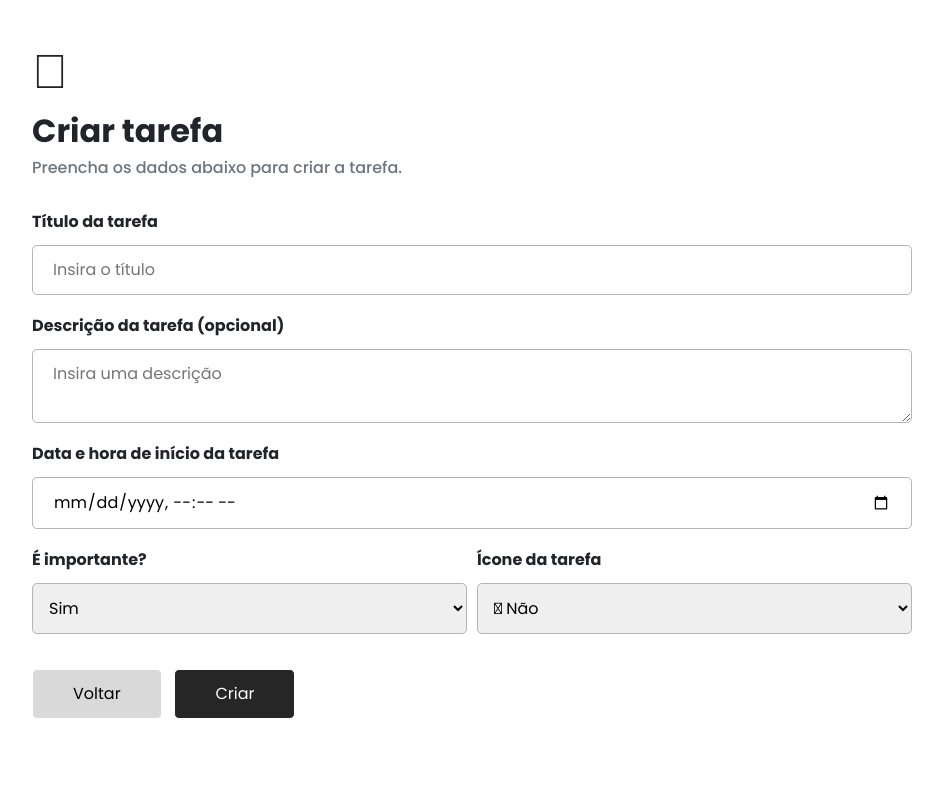
After one commit to Lugaluvi/oldFando, a PHP site: page /menus/addTask.php in a window 1280 px wide. The commit adds this page. Shown: the whole page, without its empty margins (168-1111 px from the left). Run offline with PHP 8.4, Linux system fonts and the light colour scheme; some libraries are stand-ins or nearby versions.

Commit message:
Criação do formulário de adição de tarefas

```diff
--- /dev/null
+++ b/menus/addTask.php
@@ -0,0 +1,53 @@
+<html>
+<head>
+    <meta charset="utf-8">
+    <meta name="viewport" content="width=device-width, initial-scale=1">
+    <title>Criar tarefa | Fando</title>
+    <link rel="stylesheet" href="https://stackpath.bootstrapcdn.com/bootstrap/4.3.1/css/bootstrap.min.css" integrity="sha384-ggOyR0iXCbMQv3Xipma34MD+dH/1fQ784/j6cY/iJTQUOhcWr7x9JvoRxT2MZw1T" crossorigin="anonymous">
+    <script src="https://stackpath.bootstrapcdn.com/bootstrap/4.3.1/js/bootstrap.min.js" integrity="sha384-JjSmVgyd0p3pXB1rRibZUAYoIIy6OrQ6VrjIEaFf/nJGzIxFDsf4x0xIM+B07jRM" crossorigin="anonymous"></script>
+    <script src="https://code.jquery.com/jquery-3.3.1.slim.min.js" integrity="sha384-q8i/X+965DzO0rT7abK41JStQIAqVgRVzpbzo5smXKp4YfRvH+8abtTE1Pi6jizo" crossorigin="anonymous"></script>
+    <script src="https://cdnjs.cloudflare.com/ajax/libs/popper.js/1.14.7/umd/popper.min.js" integrity="sha384-UO2eT0CpHqdSJQ6hJty5KVphtPhzWj9WO1clHTMGa3JDZwrnQq4sF86dIHNDz0W1" crossorigin="anonymous"></script>
+	<link href="https://fonts.googleapis.com/css2?family=Poppins:wght@100;200;300;400;500;600;700;800&display=swap" rel="stylesheet">
+	<link rel="stylesheet" href="https://pro.fontawesome.com/releases/v5.10.0/css/all.css" integrity="sha384-AYmEC3Yw5cVb3ZcuHtOA93w35dYTsvhLPVnYs9eStHfGJvOvKxVfELGroGkvsg+p" crossorigin="anonymous"/>
+    <link rel="shortcut icon" href="../images/check-solid.svg">
+    <link rel="stylesheet" href="../styles/styles_add-task.css">
+</head>
+<body>
+    <br><br>
+    <p><i class="fad fa-tasks fa-3x"></i></p>
+    <h2><b>Criar tarefa</b></h2>
+    <h6 class="form-text text-muted">Preencha os dados abaixo para criar a tarefa.</h6>
+    <br>
+    <form method="POST" action="menus/userInclude.php">
+        <div class="form-group">
+            <label for="task_title"><b>Título da tarefa</b></label>
+            <input type="text" name="task_title" placeholder="Insira o título" maxlength="150" required>
+        </div>
+        <div class="form-group">
+            <label for="task_desc"><b>Descrição da tarefa (opcional)</b></label>
+            <textarea class="textarea" name="task_desc" rows="2" placeholder="Insira uma descrição" maxlength="250" required></textarea>
+        </div>
+        <div class="form-group">
+            <label for="task_date"><b>Data e hora de início da tarefa</b></label>
+            <input type="datetime-local" name="task_date" required>
+        </div>
+        <div class="form-row">
+            <div class="col">
+                <label for="select"><b>É importante?</b></label>
+                <select class="select" name="select" required>
+                    <option value="0">Sim</option>
+                    <option value="1">Não</option>
+                </select>
+            </div>
+            <div class="col">
+                <label for="user_lastname"><b>Ícone da tarefa</b></label>
+                <select style="font-family: 'FontAwesome', Poppins;" class="select" name="select" required>
+                    <option value="1">&#xf7e5; Não</option>
+                </select>
+            </div>
+        </div>
+        <br>
+        <button onclick="window.location.href='home.php'" class="btn-goBack">Voltar</button>&nbsp&nbsp
+        <button type="submit" class="btn-exit" type="submit">Criar</button>
+    </form>
+</html>
--- a/menus/home.php
+++ b/menus/home.php
@@ -89,7 +89,7 @@
 			</p>
 			<h3><b>Painel de Controle</b></h3>
 			<h6 class="form-text text-muted">Gerencie suas tarefas.</h6>
-			<button class="btn-create-task" type="button"><i class="fad fa-check"></i> &nbspCriar Tarefa</button>
+			<button onclick="window.location.href='addTask.php'" class="btn-create-task" type="button"><i class="fad fa-check"></i> &nbspCriar Tarefa</button>
 			<div class="form-row text-center">
 				<div class="col">
 					<button class="btn-first btn-dark-first" type="button"><i class="fad fa-exclamation-circle"></i> &nbspSó Importantes</button>
--- /dev/null
+++ b/styles/styles_add-task.css
@@ -0,0 +1,90 @@
+::-webkit-scrollbar {
+    width: 0px;
+}
+
+@import url("https://maxcdn.bootstrapcdn.com/font-awesome/4.6.1/css/font-awesome.min.css");
+
+body {
+    font-family: 'Poppins', sans-serif;
+    margin: 0px 20px 0px 20px;
+}
+
+.btn-goBack {
+    background-color: #d9d9d9;
+    color: #000;
+}
+
+.btn-goBack:hover {
+    background-color: #b3b3b3;
+    color: #000;
+}
+
+.btn-exit {
+    background-color: #262626;
+    color: #FFF;
+}
+
+.btn-exit:hover {
+    background-color: #141414;
+    color: #FFF;
+}
+
+button {
+    padding: 12px 40px 12px 40px;
+    margin: 8px 0;
+    border: 1px solid white;
+    border-radius: 5px;
+}
+
+button:hover {
+    transition: all ease-in-out .15s;
+    background-color: #101010;
+}
+
+input {
+    width: 100%;
+    padding: 12px 20px;
+    margin: 3px 0;
+    box-sizing: border-box;
+    border: 1px solid #B6B5B5;
+    border-radius: 5px;
+}
+
+input:hover {
+    transition: all ease-in-out .15s;
+    border: 1px solid black;
+}
+
+.select {
+    width: 100%;
+    padding: 12px 20px 12px 12px;
+    margin: 3px 0;
+    box-sizing: border-box;
+    border: 1px solid #B6B5B5;
+    border-radius: 5px;
+}
+
+.select:hover {
+    transition: all ease-in-out .15s;
+    border: 1px solid black;
+}
+
+.textarea {
+    width: 100%;
+    padding: 12px 20px;
+    margin: 3px 0;
+    box-sizing: border-box;
+    border: 1px solid #B6B5B5;
+    border-radius: 5px;
+}
+
+.textarea:hover {
+    transition: all ease-in-out .15s;
+    border: 1px solid black;
+}
+
+@media screen and (min-width: 728px) {
+    body {
+        margin: 0px 200px 0px 200px;
+    }
+}
--- a/styles/styles_fando.css
+++ b/styles/styles_fando.css
@@ -7,7 +7,6 @@ body {
     background-size: cover;
     background-repeat: no-repeat;
     background-attachment: fixed;
-
 }
 
 .div-home {
```
Also changed, not shown: menus/lel.css (added, +7 -0 lines).
